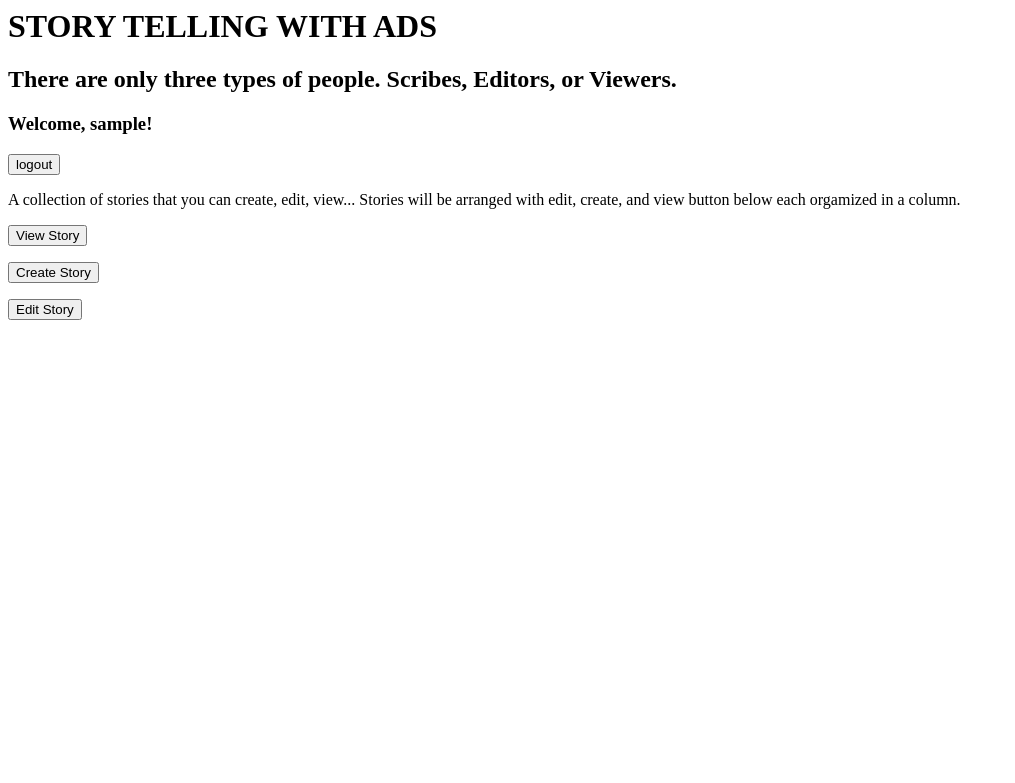
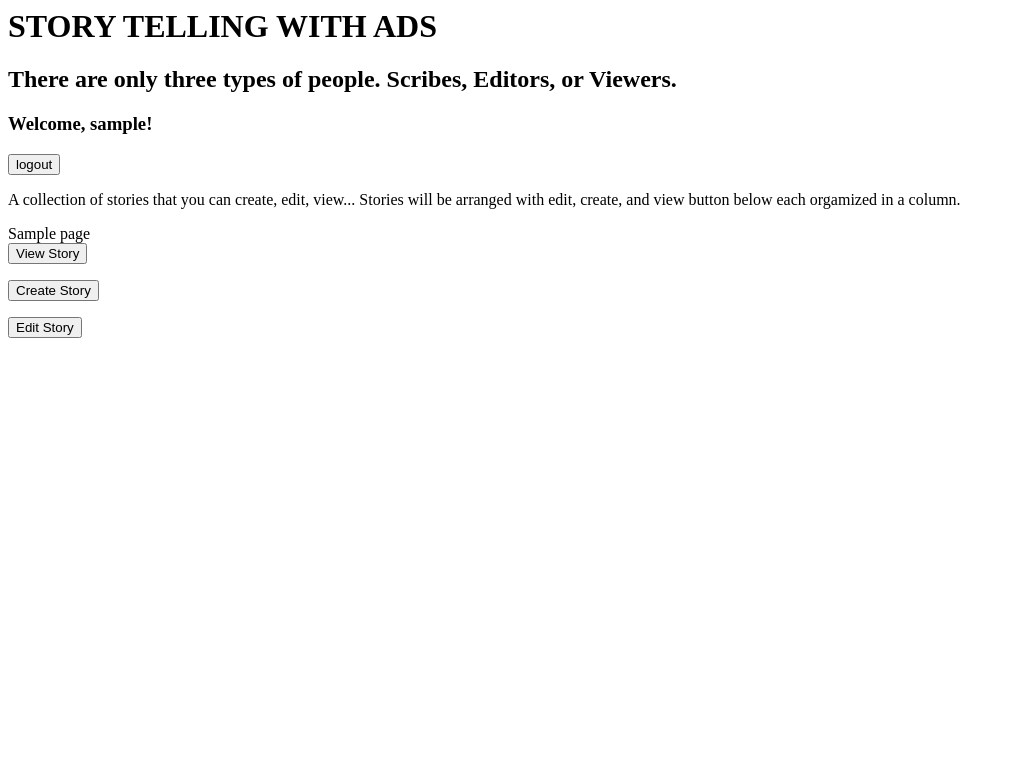
Before and after one commit to dllliu/p00_ADS, a Flask app: template app/templates/home_page.html in a window 1280 px wide. Shown: the top 783 px of the page, without its empty margins (0-1015 px from the left). Run offline with Flask 2, Linux system fonts and the light colour scheme; the template is opened without the code that fills it: most values are stand-ins (such as "Sample title", 1, 10 or a date in 2020).

Commit message:
some changes to templates

```diff
--- a/app/templates/home_page.html
+++ b/app/templates/home_page.html
@@ -21,11 +21,12 @@
     <p>
        A collection of stories that you can create, edit, view... Stories will be arranged with edit, create, and view button below each orgamized in a column.
     </p>
-
+    {% for page in viewable_pages %}
+    {{page.storyName}}
     <form action="/view" method = "POST">
        <input type="submit" value="View Story">
     </form>
-
+    {% endfor %}
     <form action="/create" method = "POST">
         <input type="submit" value="Create Story">
      </form>
```
